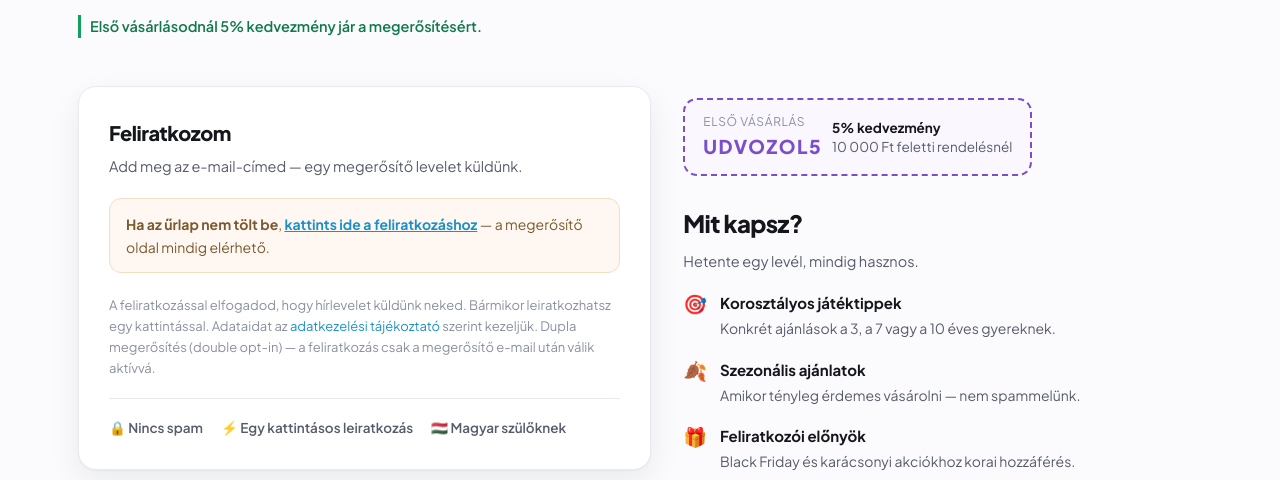
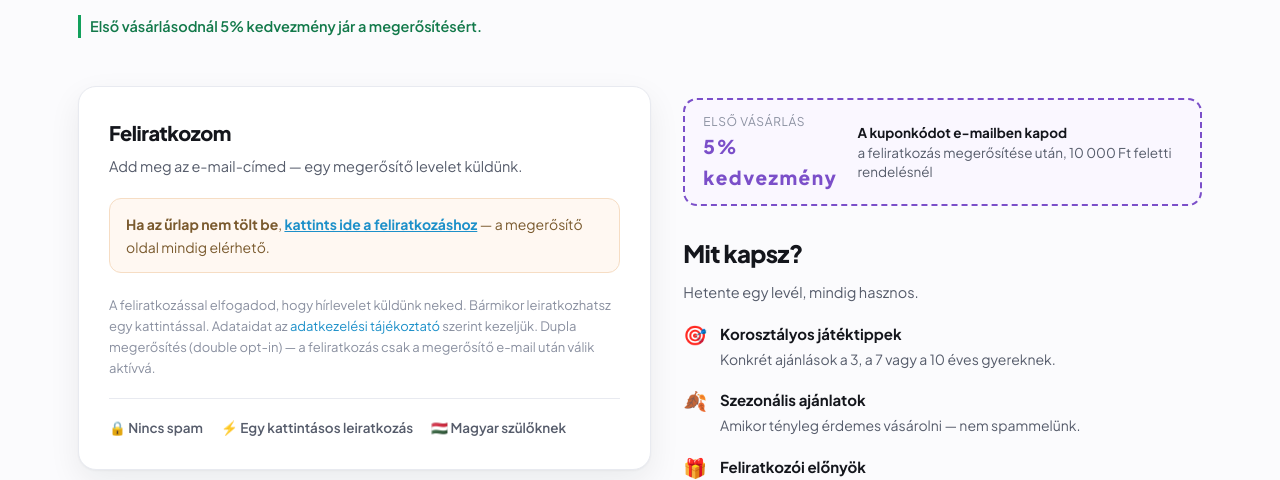
Before and after one commit to starlightgrouphu-png/ko-hirlevel-archivum, a plain HTML site: page public/feliratkozas/index.html in a window 1280 px wide. Shown: the part 336-816 px from the top of the page. Drawn offline with Linux system fonts and the light colour scheme.

Commit message:
Ugyfel-elmeny: kuponkod elrejtese a feliratkozo laprol + labléc-logó meret javitas

```diff
--- a/public/feliratkozas/index.html
+++ b/public/feliratkozas/index.html
@@ -143,11 +143,11 @@
       <div class="kupon-jel">
         <div>
           <div class="cimke">Első vásárlás</div>
-          <div class="kod">UDVOZOL5</div>
+          <div class="kod">5% kedvezmény</div>
         </div>
         <div style="font-size:13.5px;color:var(--tinta-2);line-height:1.45">
-          <strong style="display:block;color:var(--tinta)">5% kedvezmény</strong>
-          10 000 Ft feletti rendelésnél
+          <strong style="display:block;color:var(--tinta)">A kuponkódot e-mailben kapod</strong>
+          a feliratkozás megerősítése után, 10 000 Ft feletti rendelésnél
         </div>
       </div>
 
--- a/public/ko-archivum.css
+++ b/public/ko-archivum.css
@@ -140,3 +140,6 @@ input[type=email]:focus,input[type=text]:focus{border-color:var(--lila);box-shad
   .gomb,.gomb-elsodleges,.gomb-nyilt,.gomb-masodlagos{padding:11px 20px;font-size:14.5px}
 }
 @media(max-width:420px){.logo .valaszto{display:none}}
+
+/* ── lábléc logó mérete (a level/index és a jövőbeni oldalak egyszínű mérete) ── */
+footer .marka img{height:26px;width:auto;opacity:.7;display:block}
```
